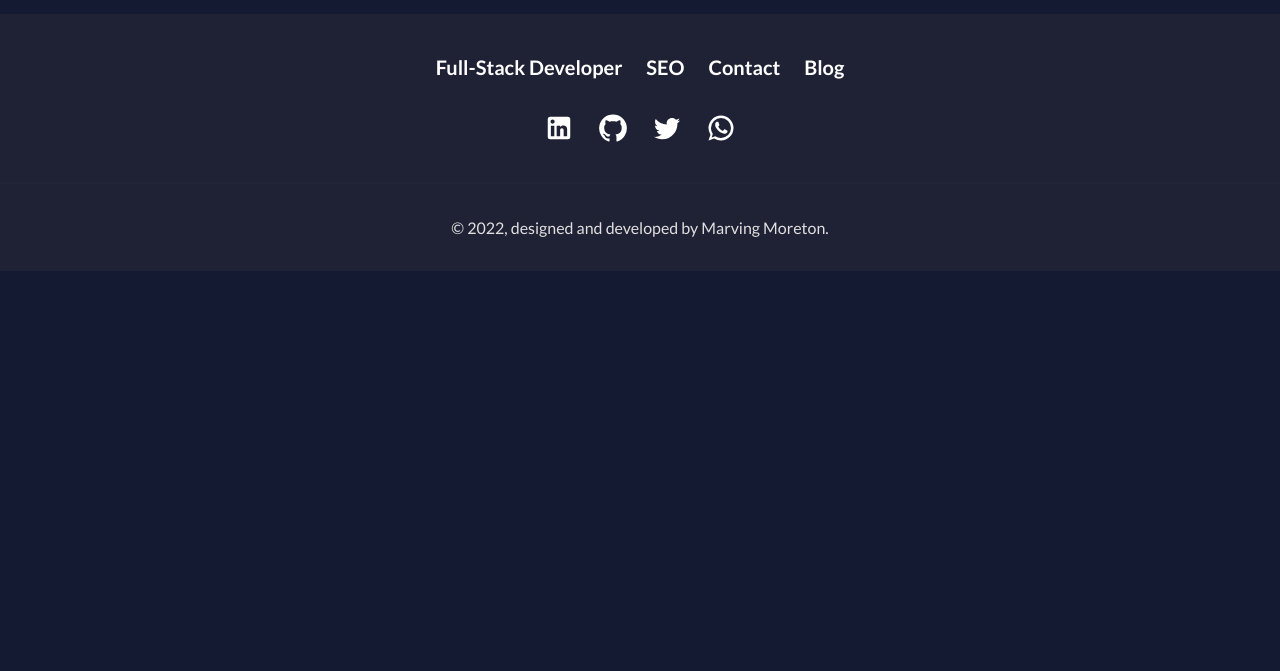
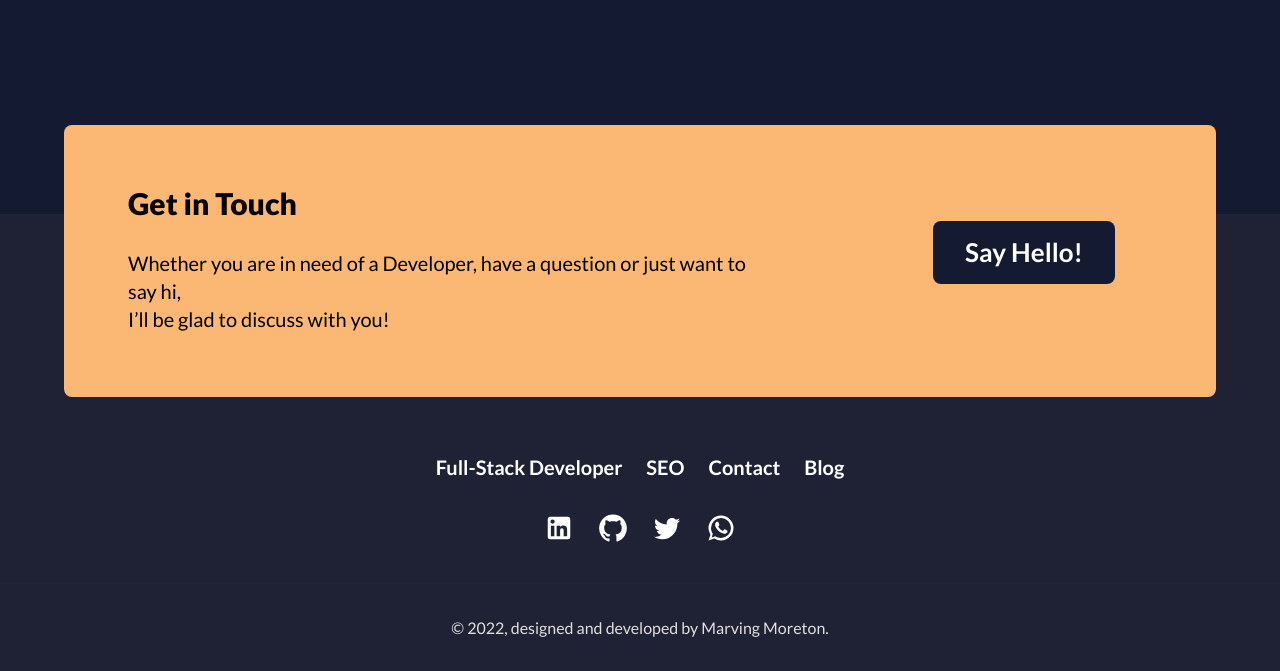
Before and after one commit to angeloashmore/MarvingMoreton-personal-website, a Next.js app: page / in a window 1280 px wide. Shown: the part 2864-3535 px from the top of the page. Before the commit the page ends 3135 px from the top, so only its background shows below. Built offline with nearby package versions, Linux system fonts and the light colour scheme.

Commit message:
CTA position absolute bug not aligned smh

```diff
--- /dev/null
+++ b/components/layout/Footer.js
@@ -0,0 +1,111 @@
+import classes from "./Footer.module.css";
+import React from "react";
+import Link from "next/link";
+import LinkedInIcon from "@mui/icons-material/LinkedIn";
+import GitHubIcon from "@mui/icons-material/GitHub";
+import TwitterIcon from "@mui/icons-material/Twitter";
+import WhatsAppIcon from "@mui/icons-material/WhatsApp";
+function Footer(props) {
+  return (
+    <React.Fragment>
+      <section className={classes["section--footer"]}>
+        <div className={classes["cta-container"]}>
+          <div className={classes["cta-banner"]}>
+            <div className={classes["cta-text-box"]}>
+              <h3>Get in Touch</h3>
+              <p>
+                Whether you are in need of a Developer, have a question or just
+                want to say hi, <br /> I’ll be glad to discuss with you!
+              </p>
+            </div>
+            <div className={classes["cta-text-box"]}>
+              <Link
+                className="btn-dark btn"
+                href="mailto:marving.moreton@gmail.com"
+                target="_blank"
+              >
+                Say Hello!
+              </Link>
+            </div>
+          </div>
+        </div>
+        <div>
+          <ul className={classes["footer-nav"]}>
+            <li>
+              <Link className={classes["footer-link"]} href="#projects">
+                Full-stack Developer
+              </Link>
+            </li>
+            <li>
+              <Link className={classes["footer-link"]} href="#expertises">
+                SEO
+              </Link>
+            </li>
+            <li>
+              <Link className={classes["footer-link"]} href="#skills">
+                Contact
+              </Link>
+            </li>
+            <li>
+              <Link className={classes["footer-link"]} href="#resume">
+                Blog
+              </Link>
+            </li>
+          </ul>
+        </div>
+        <div className={classes.social}>
+          <ul className={classes["social-links"]}>
+            <li>
+              {" "}
+              <Link
+                className={classes["footer-link"]}
+                href="https://www.linkedin.com/in/marving-moreton/"
+                target="_blank"
+              >
+                <LinkedInIcon sx={{ fontSize: 30 }} />
+              </Link>
+            </li>
+            <li>
+              {" "}
+              <Link
+                className={classes["footer-link"]}
+                href="https://github.com/MarvingMoreton"
+                target="_blank"
+              >
+                <GitHubIcon sx={{ fontSize: 30 }} />
+              </Link>
+            </li>
+            <li>
+              {" "}
+              <Link
+                className={classes["footer-link"]}
+                href="https://twitter.com/Marving9723"
+                target="_blank"
+              ></Link>
+              <TwitterIcon sx={{ fontSize: 30 }} />
+            </li>
+            <li>
+              {" "}
+              <Link
+                className={classes["footer-link"]}
+                href="https://api.whatsapp.com/send?phone=+33782147939"
+                target="_blank"
+              >
+                <WhatsAppIcon sx={{ fontSize: 30 }} />
+              </Link>
+            </li>
+          </ul>
+        </div>
+
+        <div className={classes.line}>
+          <hr />
+        </div>
+        <div className={classes.copyright}>
+          <span>&copy; 2022, designed and developed by Marving Moreton.</span>
+        </div>
+      </section>
+    </React.Fragment>
+  );
+}
+
+export default Footer;
--- a/components/layout/Footer.jsx
+++ /dev/null
@@ -1,42 +0,0 @@
-import classes from "./Footer.module.css";
-import React from "react";
-import Link from "next/link";
-import LinkedInIcon from '@mui/icons-material/LinkedIn';
-import GitHubIcon from '@mui/icons-material/GitHub';
-import TwitterIcon from '@mui/icons-material/Twitter';
-import WhatsAppIcon from '@mui/icons-material/WhatsApp';
-function Footer(props) {
-  return (
-    <React.Fragment>
-      <div className={classes["section--footer"]}>
-        <div >
-              <ul className={classes["footer-nav"]}>
-                <li><Link className={classes["footer-link"]}  href="#projects">Full-stack Developer</Link></li>
-                <li><Link className={classes["footer-link"]} href="#expertises">SEO</Link></li>
-                <li><Link className={classes["footer-link"]} href="#skills">Contact</Link></li>
-                <li><Link className={classes["footer-link"]} href="#resume">Blog</Link></li>
-              </ul>
-            </div>
-            <div className={classes.social}>
-              <ul className={classes["social-links"]}>
-
-                <li> <Link className={classes["footer-link"]} href="https://www.linkedin.com/in/marving-moreton/" target="_blank"><LinkedInIcon sx={{ fontSize: 30 }}/></Link></li>
-                <li> <Link className={classes["footer-link"]} href="https://github.com/MarvingMoreton" target="_blank"><GitHubIcon sx={{ fontSize: 30 }}/></Link></li>
-                <li> <Link className={classes["footer-link"]} href="https://twitter.com/Marving9723" target="_blank"></Link><TwitterIcon sx={{ fontSize: 30 }}/></li>
-                <li> <Link className={classes["footer-link"]} href="https://api.whatsapp.com/send?phone=+33782147939" target="_blank"><WhatsAppIcon sx={{ fontSize: 30 }}/></Link></li>
-              </ul>
-              </div>
-
-              <div className={classes.line}>
-                <hr />
-              </div>
-              <div className={classes.copyright}>
-                <span>&copy; 2022, designed and developed by Marving
-                Moreton.</span>
-              </div>
-      </div>
-    </React.Fragment>
-  );
-}
-
-export default Footer;
--- a/components/layout/Footer.module.css
+++ b/components/layout/Footer.module.css
@@ -4,6 +4,9 @@
 
 .section--footer {
   background: #1f2235;
+  position: relative;
+  padding-top: 20rem;
+  margin-top: 20rem;
 }
 .footer-nav {
   list-style: none;
@@ -71,3 +74,53 @@
   /* margin-bottom: 5rem; */
   padding: 3.4rem;
 }
+
+/* CTA */
+
+.cta-container {
+  padding: 4.8rem 6.4rem;
+  max-width: 140rem;
+  margin: 0 auto;
+  position: absolute;
+  display: flex;
+  justify-content: center;
+
+  top: -30%;
+  /* right: 0%;
+  left: 3%; */
+}
+
+.cta-banner {
+  display: grid;
+  grid-template-columns: 2fr 1fr;
+  /* box-shadow: 0 2.4rem 4.8rem rgba(250, 184, 116, 0.075); */
+  border-radius: 0.8rem;
+  background-color: rgba(250, 184, 116, 1);
+  overflow: hidden;
+  color: black;
+  justify-items: center;
+  align-items: center;
+  z-index: 2;
+  /* padding: 2rem; */
+}
+
+.cta-text-box {
+  padding: 4.8rem 6.4rem 6.4rem 6.4rem;
+}
+
+.cta-text-box H3 {
+  font-family: "Lato";
+  font-style: normal;
+  font-weight: 900;
+  font-size: 3rem;
+  line-height: 2;
+  padding-bottom: 1.6rem;
+}
+.cta-text-box p {
+  font-family: "Lato";
+  color: black;
+  font-style: normal;
+  font-weight: 500;
+  font-size: 2rem;
+  line-height: 1.4;
+}
--- a/styles/globals.css
+++ b/styles/globals.css
@@ -166,3 +166,34 @@ strong {
 .btn-orange a {
   color: black !important;
 }
+
+.btn-dark,
+.btn-dark:link,
+.btn-dark:visited {
+  display: inline-block;
+
+  font-family: "Lato";
+  font-style: normal;
+  font-weight: 700;
+  font-size: 2.6rem;
+  line-height: 3.1rem;
+  text-decoration: none;
+  padding: 1.6rem 3.2rem;
+  border-radius: 0.8rem;
+  color: #ffff;
+  background-color: #141a31;
+  border: none;
+  /* Only necessary for.btn from form
+    border: none;
+    cursor: pointer;
+    font-family: inherit; */
+
+  /* trick annimation btn with CSS */
+  transition: all 0.3s;
+  /* WHAT will be animated& HOW MUICH TIME animation to happens : ALL elements for 0.3second
+    */
+}
+
+.hidden {
+  display: none;
+}
--- a/tsconfig.json
+++ b/tsconfig.json
@@ -19,7 +19,7 @@
     "next-env.d.ts",
     "**/*.ts",
     "**/*.tsx",
-    "components/layout/Footer.jsx",
+    "components/layout/Footer.js",
     "components/layout/Layout.jsx"
   ],
   "exclude": ["node_modules"]
```
